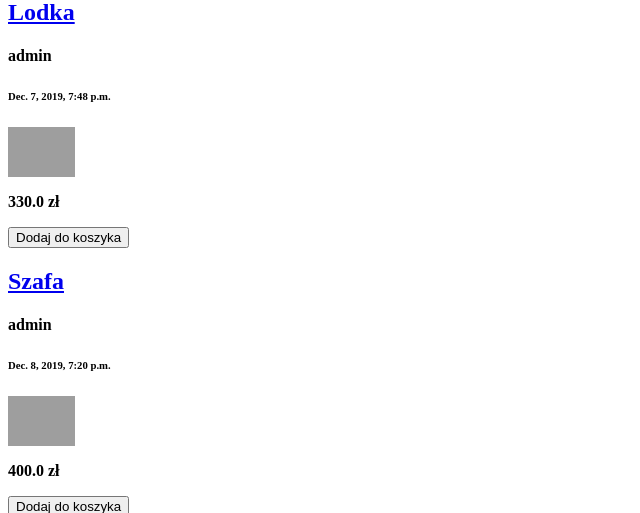
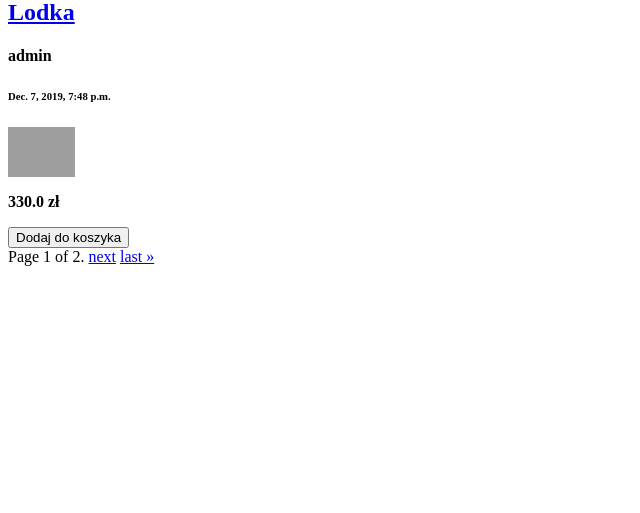
Before and after one commit to PrzemyslawSarnacki/DjangoFurnitureShop, a Django app: page / in a window 1280 px wide. Shown: the part 702-1215 px from the top of the page, without its empty margins (0-640 px from the left). After the commit the page ends 968 px from the top, so only its background shows below. Run offline with Django 3.2, Linux system fonts and the light colour scheme; data comes from the database, SQL or seed files in the repository; grey boxes are pictures that could not be loaded.

Commit message:
Pagination added

```diff
--- a/DjangoFurnitureShop/index/templates/index/product_list.html
+++ b/DjangoFurnitureShop/index/templates/index/product_list.html
@@ -44,4 +44,22 @@
         </div>
     </article>
     {% endfor %}
+
+    <div class="pagination">
+            <span class="step-links">
+                {% if products.has_previous %}
+                    <a href="?page=1">&laquo; first</a>
+                    <a href="?page={{ products.previous_page_number }}">previous</a>
+                {% endif %}
+
+                <span class="current">
+                    Page {{ products.number }} of {{ products.paginator.num_pages }}.
+                </span>
+
+                {% if products.has_next %}
+                    <a href="?page={{ products.next_page_number }}">next</a>
+                    <a href="?page={{ products.paginator.num_pages }}">last &raquo;</a>
+                {% endif %}
+            </span>
+        </div>
 {% endblock %}
--- a/DjangoFurnitureShop/index/views.py
+++ b/DjangoFurnitureShop/index/views.py
@@ -2,6 +2,7 @@
 from django.http import HttpResponse
 from django.db.models import Q
 from django.utils import timezone
+from django.core.paginator import Paginator, EmptyPage, PageNotAnInteger
 from django.contrib.auth.models import User
 from .models import Product, Comment
 from .forms import ProductForm, CommentForm
@@ -13,6 +14,9 @@
     search_phrase = ''
     search_manufacturer = ''
     products = Product.objects.all()
+    paginator = Paginator(products, 3)
+    page = request.GET.get('page')
+    products = paginator.get_page(page)
     users = User.objects.all()
     if 'search' in request.GET:
         search_phrase = request.GET['search']
```
